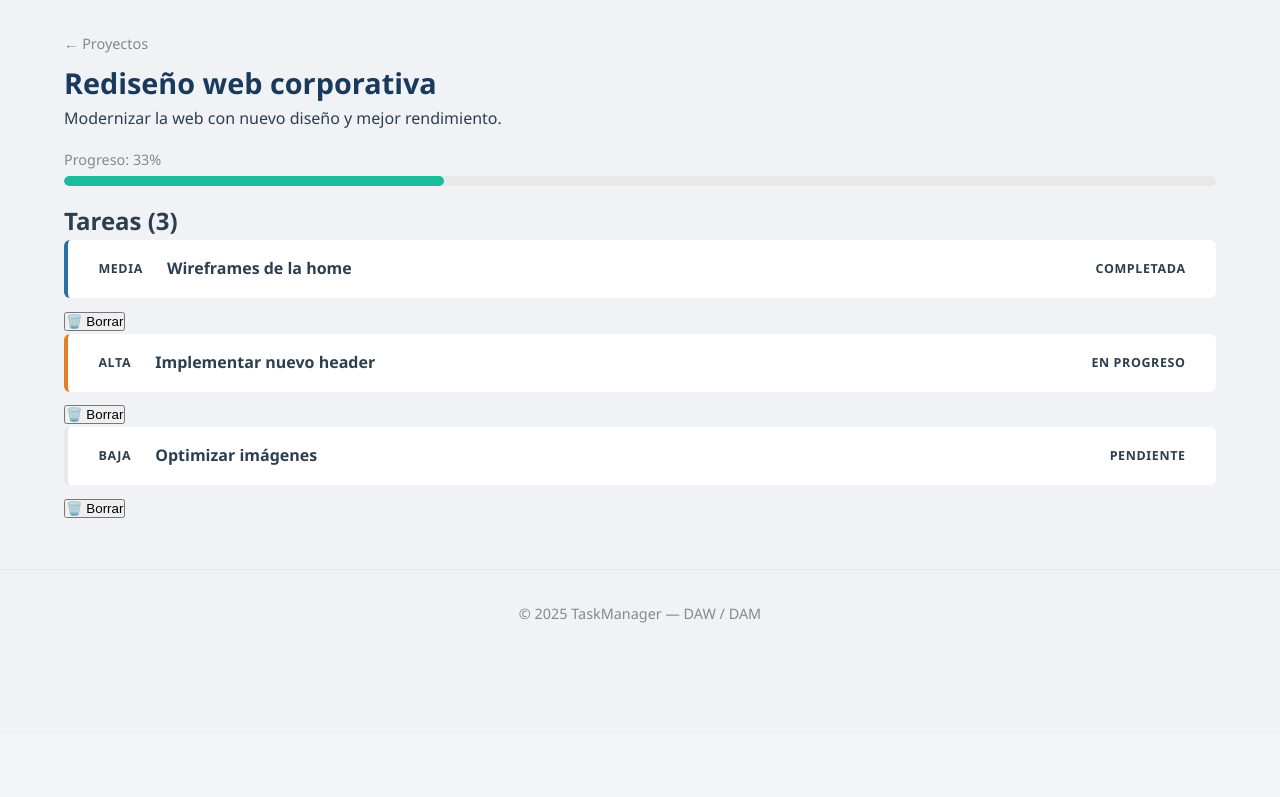
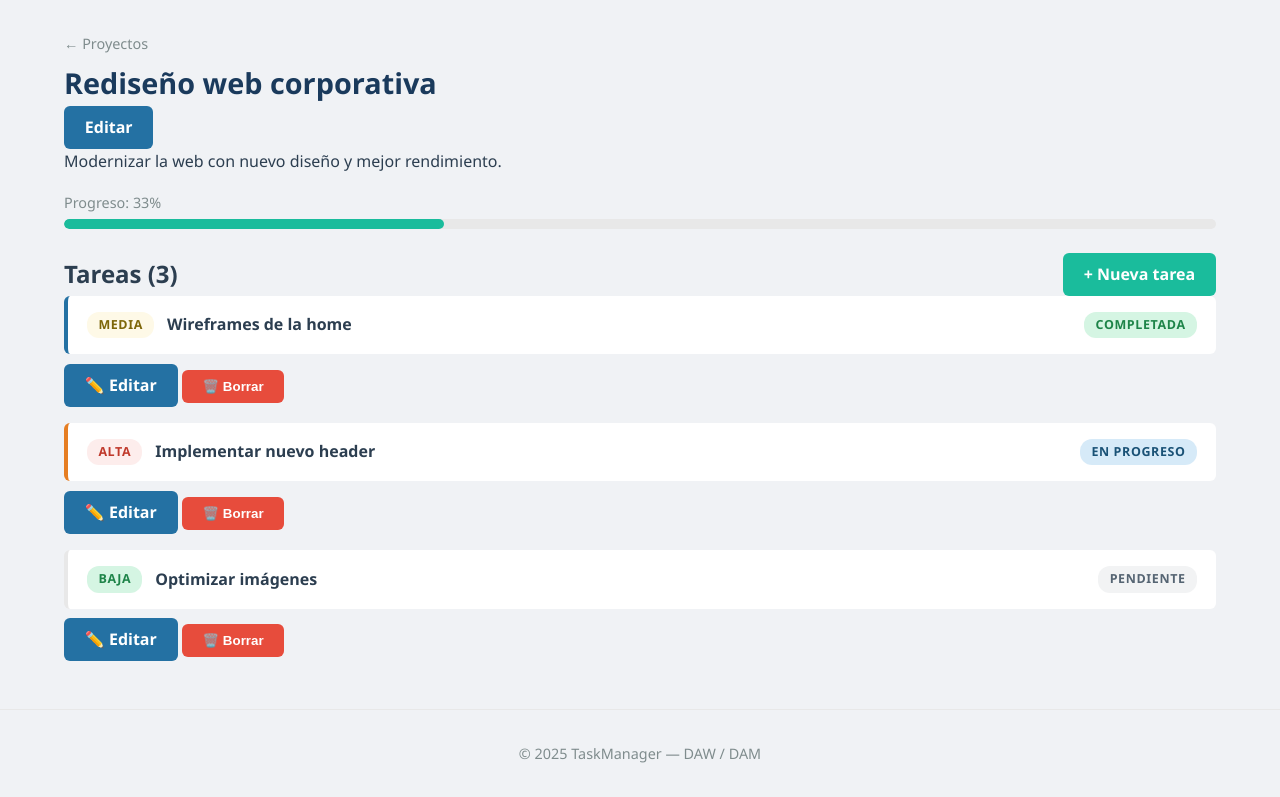
Before and after one commit to JCRodriguez93/TaskManager, a Flask app: page /proyectos/1 in a window 1280 px wide. Shown: the part 65-862 px from the top of the page. Before the commit the page ends 688 px from the top, so only its background shows below. Run offline with Flask 3, Linux system fonts and the light colour scheme; parts of the project's set-up code (start-up, migrations or seed data) failed here and were passed over.

Commit message:
feat: formulario de tareas con prioridad, estado y eliminación

```diff
--- a/web/app/routes/tasks.py
+++ b/web/app/routes/tasks.py
@@ -1,24 +1,94 @@
 # web/app/routes/tasks.py
-from flask import Blueprint, render_template
-from app.routes.projects import PROYECTOS_PRUEBA
+from flask import Blueprint, render_template, flash, redirect, url_for, request, abort
+from app.forms import TareaForm
+from app.routes.projects import PROYECTOS
 
-tasks = Blueprint('tasks', __name__, url_prefix='/tareas')
+tasks = Blueprint('tasks', __name__)
 
-ORDEN = {'urgente': 0, 'alta': 1, 'media': 2, 'baja': 3}
 
-@tasks.route('/')
+@tasks.route('/proyectos/<int:pid>/tareas/nueva', methods=['GET', 'POST'])
+def nueva(pid):
+    proyecto = next((p for p in PROYECTOS if p['id'] == pid), None)
+    if not proyecto:
+        abort(404)
+
+    form = TareaForm()
+
+    if form.validate_on_submit():
+        # Calcular el próximo ID de tarea
+        todas_tareas = [t for p in PROYECTOS for t in p['tareas']]
+        nuevo_id = max((t['id'] for t in todas_tareas), default=0) + 1
+
+        nueva_tarea = {
+            'id': nuevo_id,
+            'titulo': form.titulo.data,
+            'descripcion': form.descripcion.data or '',
+            'prioridad': form.prioridad.data,
+            'estado': form.estado.data,
+            'fecha_limite': str(form.fecha_limite.data) if form.fecha_limite.data else None,
+        }
+
+        proyecto['tareas'].append(nueva_tarea)
+        flash(f'Tarea "{nueva_tarea["titulo"]}" creada.', 'success')
+        return redirect(url_for('projects.detalle', pid=pid))
+
+    return render_template(
+        'tasks/form.html',
+        form=form,
+        proyecto=proyecto,
+        titulo_pagina=f'Nueva tarea en {proyecto["titulo"]}'
+    )
+
+
+@tasks.route('/proyectos/<int:pid>/tareas/<int:tid>/editar', methods=['GET', 'POST'])
+def editar(pid, tid):
+    proyecto = next((p for p in PROYECTOS if p['id'] == pid), None)
+    tarea = next((t for t in proyecto['tareas'] if t['id'] == tid), None) if proyecto else None
+
+    if not proyecto or not tarea:
+        abort(404)
+
+    form = TareaForm(data=tarea)
+
+    if form.validate_on_submit():
+        tarea['titulo'] = form.titulo.data
+        tarea['descripcion'] = form.descripcion.data or ''
+        tarea['prioridad'] = form.prioridad.data
+        tarea['estado'] = form.estado.data
+        tarea['fecha_limite'] = str(form.fecha_limite.data) if form.fecha_limite.data else None
+
+        flash('Tarea actualizada.', 'success')
+        return redirect(url_for('projects.detalle', pid=pid))
+
+    return render_template(
+        'tasks/form.html',
+        form=form,
+        proyecto=proyecto,
+        titulo_pagina='Editar tarea'
+    )
+
+
+@tasks.route('/proyectos/<int:pid>/tareas/<int:tid>/eliminar', methods=['POST'])
+def eliminar(pid, tid):
+    proyecto = next((p for p in PROYECTOS if p['id'] == pid), None)
+    if not proyecto:
+        abort(404)
+
+    proyecto['tareas'] = [t for t in proyecto['tareas'] if t['id'] != tid]
+    flash('Tarea eliminada.', 'success')
+    return redirect(url_for('projects.detalle', pid=pid))
+
+
+@tasks.route('/mis-tareas')
 def mis_tareas():
-    # 1. Recopilar todas las tareas de todos los proyectos
+    # Recopilar todas las tareas de todos los proyectos
     todas = []
-    for p in PROYECTOS_PRUEBA:
+    for p in PROYECTOS:
         for t in p['tareas']:
-            # Añadimos el nombre del proyecto a cada tarea
-            t = t.copy()
-            t['proyecto'] = p['titulo']
-            todas.append(t)
+            todas.append({**t, 'proyecto': p['titulo'], 'proyecto_id': p['id']})
 
-    # 2. Ordenar por prioridad
-    todas.sort(key=lambda t: ORDEN.get(t['prioridad'], 99))
+    # Ordenar por prioridad
+    orden = {'urgente': 0, 'alta': 1, 'media': 2, 'baja': 3}
+    todas.sort(key=lambda t: orden.get(t['prioridad'], 99))
 
-    # 3. Renderizar la plantilla correcta
     return render_template('tasks/lista.html', tareas=todas)
--- a/web/app/templates/projects/detalle.html
+++ b/web/app/templates/projects/detalle.html
@@ -1,18 +1,25 @@
 <!-- web/app/templates/projects/detalle.html -->
-{% extends 'base.html' %} {% block title %}{{ proyecto.titulo }} — TaskManager{%
-endblock %} {% block content %}
+{% extends 'base.html' %}
+{% block title %}{{ proyecto.titulo }} — TaskManager{% endblock %}
+
+{% block content %}
 <div class="page-header">
   <div>
     <a href="{{ url_for('projects.lista') }}" class="breadcrumb">← Proyectos</a>
     <h1>{{ proyecto.titulo }}</h1>
   </div>
+  <div class="acciones">
+    <a href="{{ url_for('projects.editar', pid=proyecto.id) }}" class="btn btn-sec">Editar</a>
+  </div>
+</div>
 
-</div>
 <p class="descripcion-proyecto">{{ proyecto.descripcion }}</p>
-{# Calcular el progreso del proyecto #} {% set completadas = proyecto.tareas |
-selectattr('estado', 'equalto', 'completada') | list %} {% set total =
-proyecto.tareas | length %} {% if total > 0 %} {% set progreso = (completadas |
-length / total * 100) | round | int %}
+
+{# Calcular progreso #}
+{% set completadas = proyecto.tareas | selectattr('estado', 'equalto', 'completada') | list %}
+{% set total = proyecto.tareas | length %}
+{% if total > 0 %}
+  {% set progreso = (completadas | length / total * 100) | round | int %}
   <div class="progreso-container">
     <div class="progreso-label">Progreso: {{ progreso }}%</div>
     <div class="progreso-barra">
@@ -20,34 +27,36 @@ length / total * 100) | round | int %}
     </div>
   </div>
 {% endif %}
-<div class="tareas-header">
+
+<div class="tareas-header" style="display:flex; justify-content:space-between; align-items:center; margin-top:1.5rem;">
   <h2>Tareas ({{ total }})</h2>
+  <a href="{{ url_for('tasks.nueva', pid=proyecto.id) }}" class="btn">+ Nueva tarea</a>
+</div>
 
-</div>
+{% if proyecto.tareas %}
   {% for tarea in proyecto.tareas %}
     <div class="tarea prioridad-{{ tarea.prioridad }}">
       <div class="tarea-info">
-    <span class="badge badge-prioridad-{{ tarea.prioridad }}">
-      {{ tarea.prioridad | upper }}
-    </span>
+        <span class="badge badge-{{ tarea.prioridad }}">{{ tarea.prioridad | upper }}</span>
         <strong>{{ tarea.titulo }}</strong>
       </div>
-  <span class="badge badge-estado-{{ tarea.estado }}">
+
+      <span class="badge badge-{{ tarea.estado }}">
         {{ tarea.estado | replace('_', ' ') | capitalize }}
       </span>
     </div>
-<div class="acciones-tarea">
-  <!-- Botón para Editar -->
 
-  <!-- Formulario para Eliminar -->
-  <form
+    <div class="acciones-tarea" style="margin-bottom:1rem;">
+      <a class="btn btn-sec" href="{{ url_for('tasks.editar', pid=proyecto.id, tid=tarea.id) }}">✏️ Editar</a>
 
-  >
-    <button type="submit" onclick="return confirm('¿Eliminar?');">
-      🗑️ Borrar
-    </button>
+      <form action="{{ url_for('tasks.eliminar', pid=proyecto.id, tid=tarea.id) }}"
+            method="POST" style="display:inline">
+        <button type="submit" class="btn btn-danger"
+                onclick="return confirm('¿Eliminar?')">🗑️ Borrar</button>
       </form>
     </div>
+  {% endfor %}
 {% else %}
   <p class="vacio">Este proyecto no tiene tareas todavía.</p>
-{% endfor %} {% endblock %}
+{% endif %}
+{% endblock %}
```
Also changed, not shown: web/app/templates/tasks/form.html (added, +48 -0 lines). Lines whose indentation alone changed are shown as unchanged.
